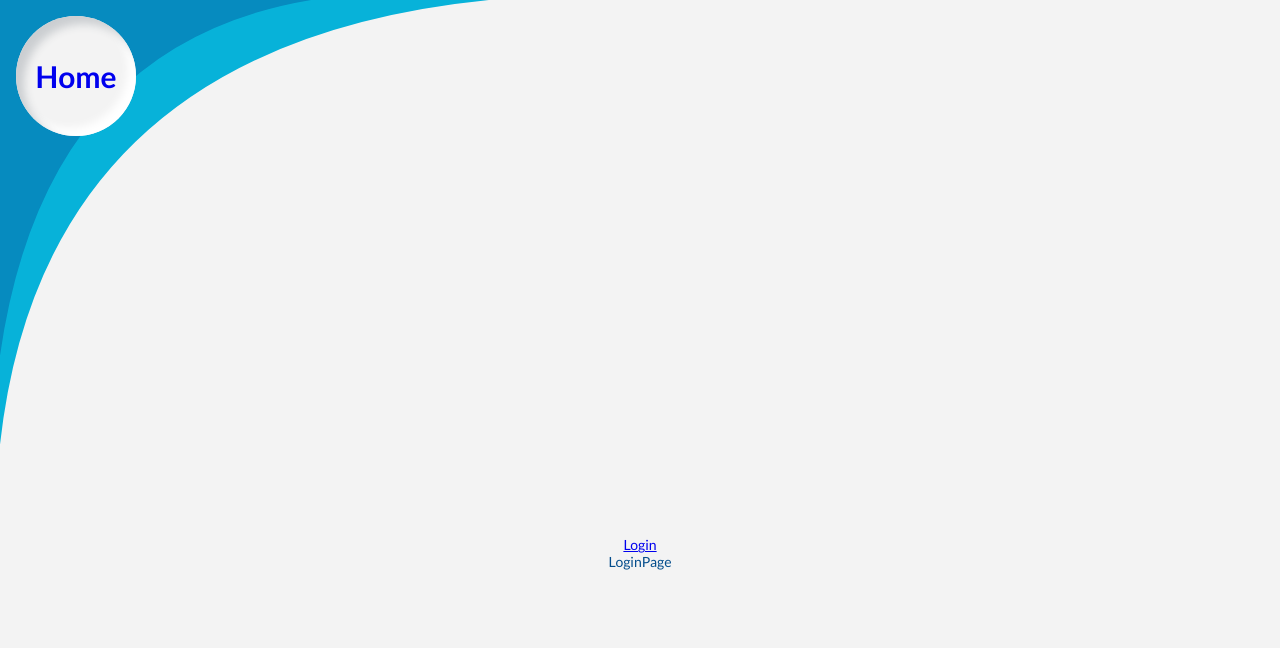
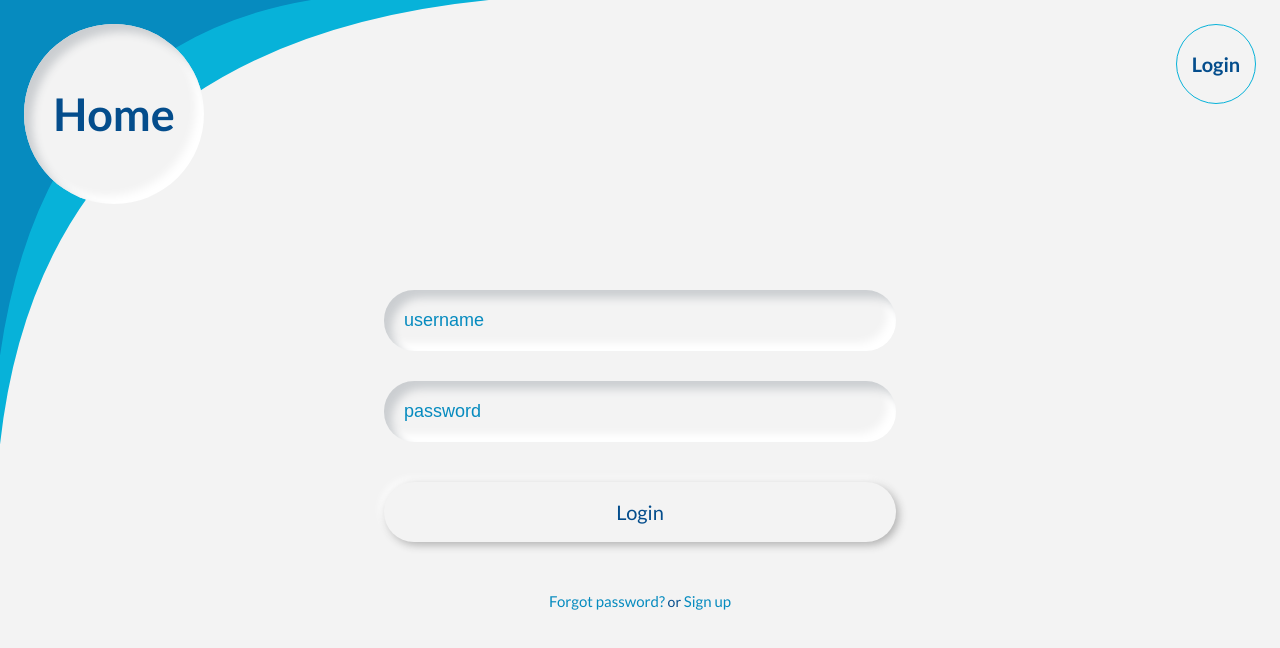
Before and after one commit to willemverbuyst/svg-neumorphic-login, a React (Create React App) app: page /login in a window 1280 px wide. Shown: the top 648 px of the page. Built offline with nearby package versions, Linux system fonts and the light colour scheme.

Commit message:
Add styling to login page

```diff
--- a/src/components/Header.jsx
+++ b/src/components/Header.jsx
@@ -8,18 +8,44 @@ export default function Header() {
   return (
     <div>
       <SVG />
-
-      <Logo>
+      <LogoLink>
         <StyledLink to="/">Home</StyledLink>
-      </Logo>
-
-      <Link to="/login">Login</Link>
+      </LogoLink>
+      <LoginLink>
+        <StyledLink to="/login">Login</StyledLink>
+      </LoginLink>
     </div>
   );
 }
 
+const moveIn = keyframes`
+  0% {
+    left: 400px;
+    box-shadow: none;
+  }
+  70% {
+    left: 0.3rem;
+    box-shadow: none;
+  }
+  100% {
+    left: 2.4rem;
+    box-shadow: inset 8px 8px 8px #cbced1, inset -8px -8px 8px #fff;
+  }
+`;
+
+const changeFontColor = keyframes`
+  0% {
+    color: #f3f3f3;
+  }
+  100% {
+    color: #044d8c;
+  }
+`;
+
 const StyledLink = styled(Link)`
   text-decoration: none;
+  animation: ${changeFontColor} 2s forwards ease-out;
+  transition: 0.4s ease-in-out;
 
   &:focus,
   &:hover,
@@ -28,36 +54,22 @@ const StyledLink = styled(Link)`
   &:active {
     text-decoration: none;
   }
-`;
 
-const moveIn = keyframes`
-  0% {
-    left: 400px;
-    color: #f3f3f3;
-    box-shadow: none;
-  }
-  70% {
-    left: 0.1rem;
-    color: #f3f3f3;
-    box-shadow: none;
-  }
-  100% {
-    left: 1.6rem;
-    color: #044d8c;
-    box-shadow: inset 8px 8px 8px #cbced1, inset -8px -8px 8px #fff;
+  &:hover {
+    transform: scale(1.1);
   }
 `;
 
-const Logo = styled.div`
-  width: 12rem;
-  height: 12rem;
-  font-size: 3rem;
+const LogoLink = styled.div`
+  width: 18rem;
+  height: 18rem;
+  font-size: 4.5rem;
   background-color: #f3f3f3;
   border-radius: 50%;
   font-weight: 700;
   position: absolute;
-  top: 1.6rem;
-  left: 1.6rem;
+  top: 2.4rem;
+  left: 2.4rem;
   display: flex;
   flex-direction: column;
   justify-content: center;
@@ -65,3 +77,20 @@ const Logo = styled.div`
   z-index: 10;
   animation: ${moveIn} 2s forwards ease-out;
 `;
+
+const LoginLink = styled.div`
+  width: 8rem;
+  height: 8rem;
+  font-size: 2rem;
+  background-color: #f3f3f3;
+  border-radius: 50%;
+  border: 1px solid #07b2d9;
+  font-weight: 700;
+  position: absolute;
+  top: 2.4rem;
+  right: 2.4rem;
+  display: flex;
+  flex-direction: column;
+  justify-content: center;
+  align-items: center;
+`;
--- a/src/pages/LoginPage.jsx
+++ b/src/pages/LoginPage.jsx
@@ -1,5 +1,96 @@
 import React from 'react';
+import { Link } from 'react-router-dom';
+
+import styled from 'styled-components';
 
 export default function LoginPage() {
-  return <div>LoginPage</div>;
+  const handleClick = (e) => {
+    e.preventDefault();
+    console.log('clicked login button');
+  };
+
+  return (
+    <div>
+      <Main>
+        <form>
+          <div>
+            <Input type="username" placeholder="username" />
+          </div>
+          <div>
+            <Input type="password" placeholder="password" />
+          </div>
+          <div>
+            <Button onClick={(e) => handleClick(e)}>Login</Button>
+          </div>
+
+          <Links>
+            <Llink to="/">Forgot password?</Llink> or{' '}
+            <Llink to="/">Sign up</Llink>
+          </Links>
+        </form>
+      </Main>
+    </div>
+  );
 }
+
+const Main = styled.main`
+  position: absolute;
+  top: 5rem;
+  margin: auto;
+  width: 100vw;
+  height: 100vh;
+  display: flex;
+  align-items: center;
+  justify-content: center;
+`;
+
+const Input = styled.input`
+  width: 40vw;
+  border: none;
+  outline: none;
+  background: none;
+  font-size: 1.8rem;
+  padding: 2rem 2rem;
+  color: inherit;
+  margin-bottom: 3rem;
+  border-radius: 3rem;
+  box-shadow: inset 8px 8px 8px #cbced1, inset -8px -8px 8px #fff;
+
+  &::placeholder {
+    color: #068bbf;
+  }
+`;
+
+const Button = styled.button`
+  margin-top: 1rem;
+  margin-bottom: 3rem;
+  border: none;
+  outline: none;
+  cursor: pointer;
+  width: 100%;
+  height: 6rem;
+  border-radius: 3rem;
+  font-size: 2rem;
+  font-family: inherit;
+  color: #044d8c;
+  background-color: #f3f3f3;
+  box-shadow: 3px 3px 8px #b1b1b1, -3px -3px 8px #fff;
+  transition: 0.5s;
+
+  &:hover {
+    box-shadow: 2px 2px 5px #b1b1b1, -2px -2px 5px #fff;
+  }
+  &:active {
+    box-shadow: inset 1px 1px 3px #cbced1, inset -1px -1px 3px #fff;
+  }
+`;
+
+const Links = styled.div`
+  padding-top: 2rem;
+`;
+
+const Llink = styled(Link)`
+  text-decoration: none;
+  color: #068bbf;
+  font-size: 1.5rem;
+`;
```
